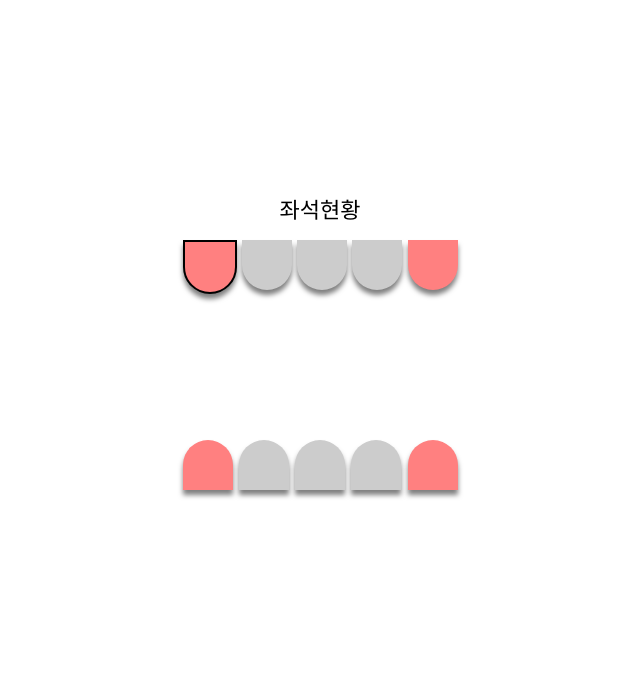
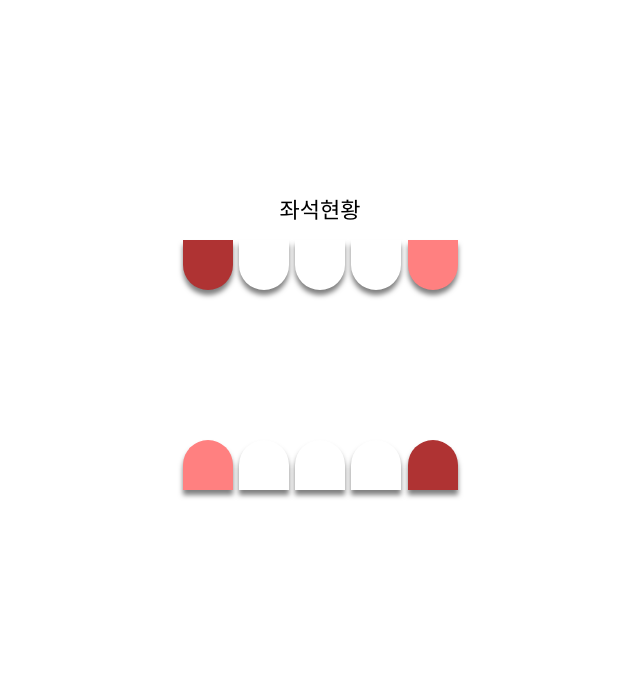
Before and after one commit to mickeyshoes/swhackerthon, a Django app: page / in a window 1280 px wide. Shown: the part 563-1252 px from the top of the page, without its empty margins (320-960 px from the left). Run offline with Django 3.2, Linux system fonts and the light colour scheme.

Commit message:
[승준]: 좌석 백엔드 연결

```diff
--- a/Hackerthon/printSeats/static/css/index.css
+++ b/Hackerthon/printSeats/static/css/index.css
@@ -29,7 +29,7 @@
 .seat {
     width: 50px;
     height: 50px;
-    background: #ccc;
+    background: #fff;
     margin: 0;
     border-top-left-radius: 50px;
     border-top-right-radius: 50px;
@@ -47,5 +47,9 @@
 }
 
 .seat.occupied {
-    border: 2px solid #000;
+    background: #ccc;
 }
+
+.seat.pregnant.occupied {
+    background: rgb(175, 51, 51);
+}
--- a/Hackerthon/printSeats/templates/base.html
+++ b/Hackerthon/printSeats/templates/base.html
@@ -51,5 +51,6 @@
     </div>
     <script src="{% static 'js/base.js' %}"></script>
     <script src="{% block js %}{% endblock %}"></script>
+    {% block added_js %}{% endblock %}
 </body>
 </html>
--- a/Hackerthon/printSeats/templates/index.html
+++ b/Hackerthon/printSeats/templates/index.html
@@ -6,7 +6,7 @@
     <p><span class="seat-title">좌석현황</span></p>
     <div class="seat-container">
         <div class="seat-row reverse">
-            <div class="seat pregnant occupied"></div>
+            <div class="seat pregnant" id="pregnant1"></div>
             <div class="seat"></div>
             <div class="seat"></div>
             <div class="seat"></div>
@@ -17,9 +17,30 @@
             <div class="seat"></div>
             <div class="seat"></div>
             <div class="seat"></div>
-            <div class="seat pregnant"></div>
+            <div class="seat pregnant" id="pregnant2"></div>
         </div>
     </div>
 </div>
 {% endblock %}
 {% block js %}{% static 'js/index.js' %}{% endblock %}
+{% block added_js %}
+<script>
+    function addClass(element, _class) {
+        element.classList.add(_class);
+    }
+
+    const OCCUPIED_CLASS = 'occupied';
+    const pregnant1 = document.getElementById('pregnant1'),
+    pregnant2 = document.getElementById('pregnant2');
+    const OCCUPIED_1 = {{ num1 }},
+    OCCUPIED_2 = {{ num2 }};
+    console.log(OCCUPIED_1, OCCUPIED_2);
+    if (OCCUPIED_1) {
+        // 자리 참
+        addClass(pregnant1, OCCUPIED_CLASS);
+    }
+    if (OCCUPIED_2) {
+        addClass(pregnant2, OCCUPIED_CLASS);
+    }
+</script>
+{% endblock %}
--- a/Hackerthon/printSeats/views.py
+++ b/Hackerthon/printSeats/views.py
@@ -4,7 +4,8 @@ from django.http import HttpResponse
 # Create your views here.
 
 def main(request):
-    return render(request, 'index.html')
+    test = {'num1':1, 'num2':1}
+    return render(request, 'index.html', test)
 
 def introduce(request):
     return render(request, 'introduce.html')
```
